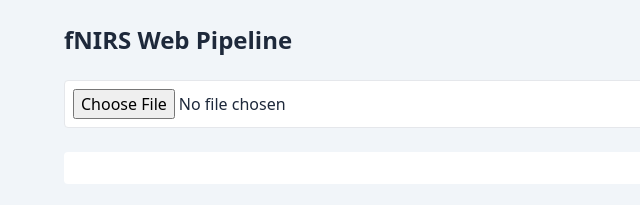
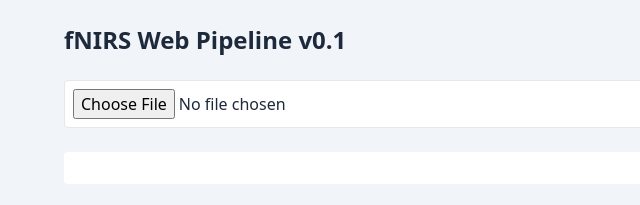
Before and after one commit to rgougelet/fnirs-webpipe, a plain HTML site: page index.html in a window 1280 px wide. Shown: the top 205 px of the page, 24-664 px from the left. Drawn offline with nearby package versions, Linux system fonts and the light colour scheme.

Commit message:
Fix HTML structure and update title

```diff
--- a/index.html
+++ b/index.html
@@ -2,7 +2,7 @@
 <html lang="en">
 <head>
   <meta charset="UTF-8">
-  <title>fNIRS Web Pipeline v0.1</title>
+  <title>fNIRS Web Pipe</title>
 
   <script src="https://cdn.tailwindcss.com"></script>
   <script src="https://cdn.jsdelivr.net/npm/jszip@3.10.1/dist/jszip.min.js"></script>
@@ -19,7 +19,7 @@
 
   <div class="max-w-6xl mx-auto p-6 space-y-6">
 
-    <h1 class="text-2xl font-semibold">fNIRS Web Pipeline</h1>
+    <h1 class="text-2xl font-semibold">fNIRS Web Pipeline v0.1</h1>
 
     <input
       type="file"
```
